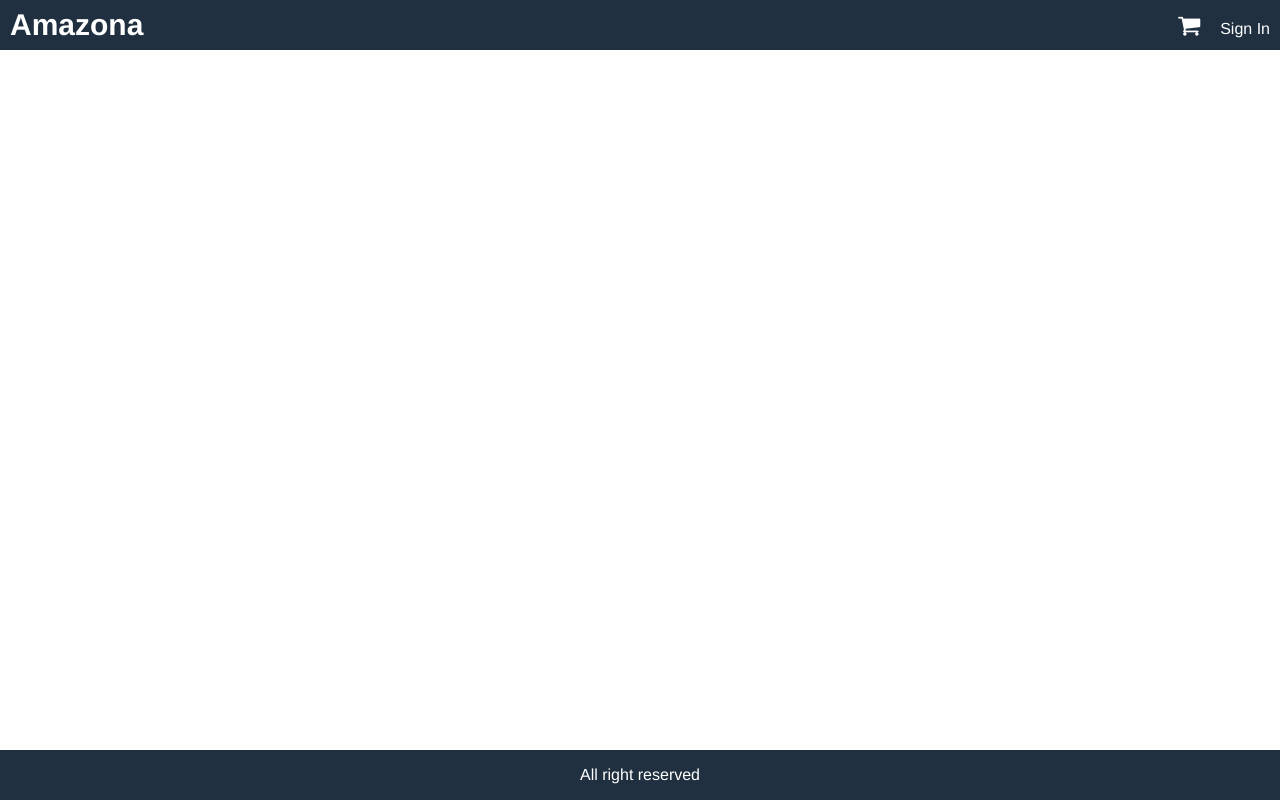
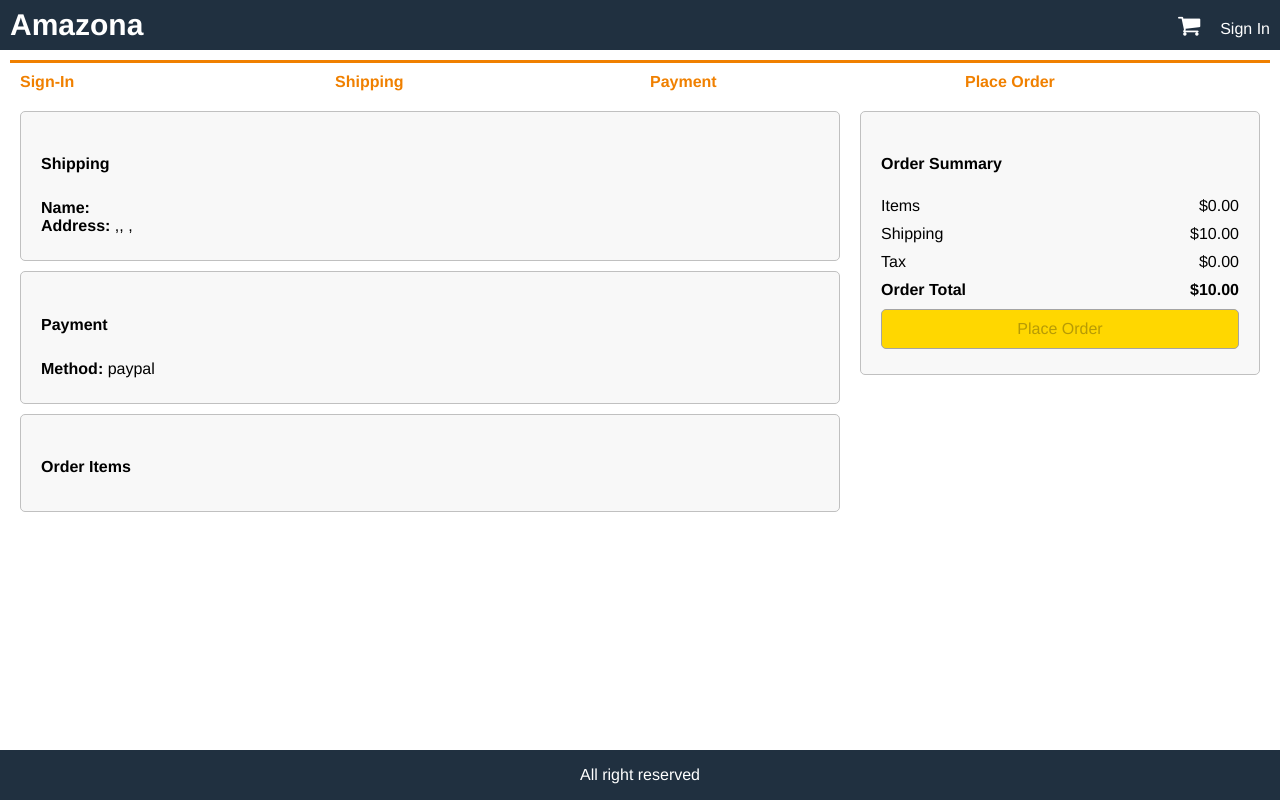
Before and after one commit to rafidakhter/e-commerce-frontend, a React (Create React App) app: page /placeorder in a window 1280 px wide. Built offline with nearby package versions, Linux system fonts and the light colour scheme.

Commit message:
added place order screen

```diff
--- a/src/App.js
+++ b/src/App.js
@@ -10,6 +10,7 @@
 import RegisterScreen from "./Screens/RegisterScreen";
 import ShippingAddressScreen from "./Screens/ShippingAddressScreen";
 import PaymentScreen from "./Screens/PaymentScreen";
+import PlaceOrderScreen from "./Screens/PlaceOrderScreen";
 
 //redux actions and functions
 import { signOut } from "./Redux/action/userAction";
@@ -66,6 +67,7 @@
           </div>
         </header>
         <main>
+          <Route path="/placeorder" component={PlaceOrderScreen}></Route>
           <Route path="/payment" component={PaymentScreen}></Route>
           <Route path="/Shipping" component={ShippingAddressScreen}></Route>
           <Route path="/Register" component={RegisterScreen}></Route>
--- /dev/null
+++ b/src/Screens/PlaceOrderScreen.js
@@ -0,0 +1,127 @@
+import React from "react";
+import { useSelector } from "react-redux";
+import { Link } from "react-router-dom";
+import CheckoutSteps from "../components/CheckoutSteps";
+
+export default function PlaceOrderScreen(props) {
+  const cart = useSelector((state) => state.cart);
+  if (!cart.paymentMethod) {
+    props.history.push("/payment");
+  }
+  const toPrice = (num) => Number(num.toFixed(2)); // rounding totla price to 2 dp
+  cart.itemsPrice = toPrice(
+    cart.cartItems.reduce((a, c) => a + c.qty * c.price, 0)
+  );
+  cart.shippingPrice = cart.itemsPrice > 100 ? toPrice(0) : toPrice(10); // if total price is greater than 100 then free shipping else $10
+  cart.taxPrice = toPrice(0.15 * cart.itemsPrice);
+  cart.totalPrice = cart.itemsPrice + cart.shippingPrice + cart.taxPrice;
+  const placeOrderHandler = () => {
+    // TODO: dispatch place order action
+  };
+  return (
+    <div>
+      <CheckoutSteps step1 step2 step3 step4></CheckoutSteps>
+      <div className="row top">
+        <div className="col-2">
+          <ul>
+            <li>
+              <div className="card card-body">
+                <h2>Shipping</h2>
+                <p>
+                  <strong>Name:</strong> {cart.shippingAddress.fullName} <br />
+                  <strong>Address: </strong> {cart.shippingAddress.address},
+                  {cart.shippingAddress.city}, {cart.shippingAddress.postalCode}
+                  ,{cart.shippingAddress.country}
+                </p>
+              </div>
+            </li>
+            <li>
+              <div className="card card-body">
+                <h2>Payment</h2>
+                <p>
+                  <strong>Method:</strong> {cart.paymentMethod}
+                </p>
+              </div>
+            </li>
+            <li>
+              <div className="card card-body">
+                <h2>Order Items</h2>
+                <ul>
+                  {cart.cartItems.map((item) => (
+                    <li key={item.product}>
+                      <div className="row">
+                        <div>
+                          <img
+                            src={item.image}
+                            alt={item.name}
+                            className="small"
+                          ></img>
+                        </div>
+                        <div className="min-30">
+                          <Link to={`/product/${item.product}`}>
+                            {item.name}
+                          </Link>
+                        </div>
+
+                        <div>
+                          {item.qty} x ${item.price} = ${item.qty * item.price}
+                        </div>
+                      </div>
+                    </li>
+                  ))}
+                </ul>
+              </div>
+            </li>
+          </ul>
+        </div>
+        <div className="col-1">
+          <div className="card card-body">
+            <ul>
+              <li>
+                <h2>Order Summary</h2>
+              </li>
+              <li>
+                <div className="row">
+                  <div>Items</div>
+                  <div>${cart.itemsPrice.toFixed(2)}</div>
+                </div>
+              </li>
+              <li>
+                <div className="row">
+                  <div>Shipping</div>
+                  <div>${cart.shippingPrice.toFixed(2)}</div>
+                </div>
+              </li>
+              <li>
+                <div className="row">
+                  <div>Tax</div>
+                  <div>${cart.taxPrice.toFixed(2)}</div>
+                </div>
+              </li>
+              <li>
+                <div className="row">
+                  <div>
+                    <strong> Order Total</strong>
+                  </div>
+                  <div>
+                    <strong>${cart.totalPrice.toFixed(2)}</strong>
+                  </div>
+                </div>
+              </li>
+              <li>
+                <button
+                  type="button"
+                  onClick={placeOrderHandler}
+                  className="primary block"
+                  disabled={cart.cartItems.length === 0}
+                >
+                  Place Order
+                </button>
+              </li>
+            </ul>
+          </div>
+        </div>
+      </div>
+    </div>
+  );
+}
--- a/src/index.css
+++ b/src/index.css
@@ -171,6 +171,7 @@
   background-color: #f8f8f8;
   border-radius: 0.5rem;
   margin: 1rem;
+  padding: 2rem;
 }
 
 .class-body {
```
Also changed, not shown: 1 other file (tests, documents, lock files or other folders).
